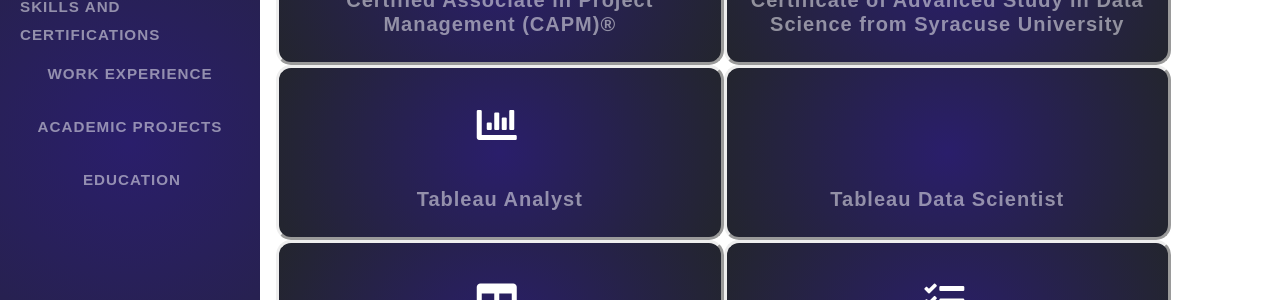
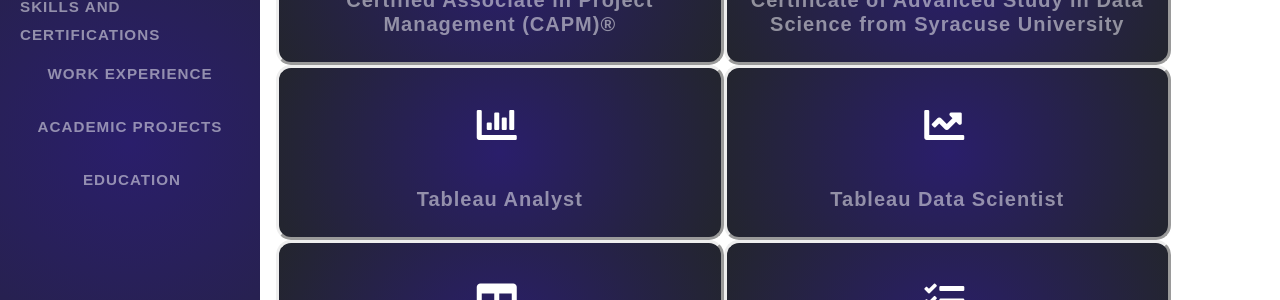
Before and after one commit to skulkarni218/skulkarni218.github.io, a Jekyll site: the page built from tabs/skills_certifications.md, in a window 1280 px wide and 900 px high, scrolled down 1224 px. Shown: the part 308-608 px from the top of the window. Built offline with Jekyll 4.4.1, drawn with Linux system fonts in a browser that asks for light colours; nearby versions of some CDN libraries; some web fonts are replaced; comment, search, counter and statistics services are not loaded.

Commit message:
Update skills_certifications.md

```diff
--- a/tabs/skills_certifications.md
+++ b/tabs/skills_certifications.md
@@ -218,7 +218,7 @@
 	</div>
 	<div class="col-md-6 pack-service">
 		<div class="service">
-		<div class="service-icon"><i class="fa fa-line-chart"></i></div>
+		<div class="service-icon"><i class="fa fa-chart-line"></i></div>
 			<div class="service-detail">
 				<h3>Tableau Data Scientist</h3>
 			</div>
```
